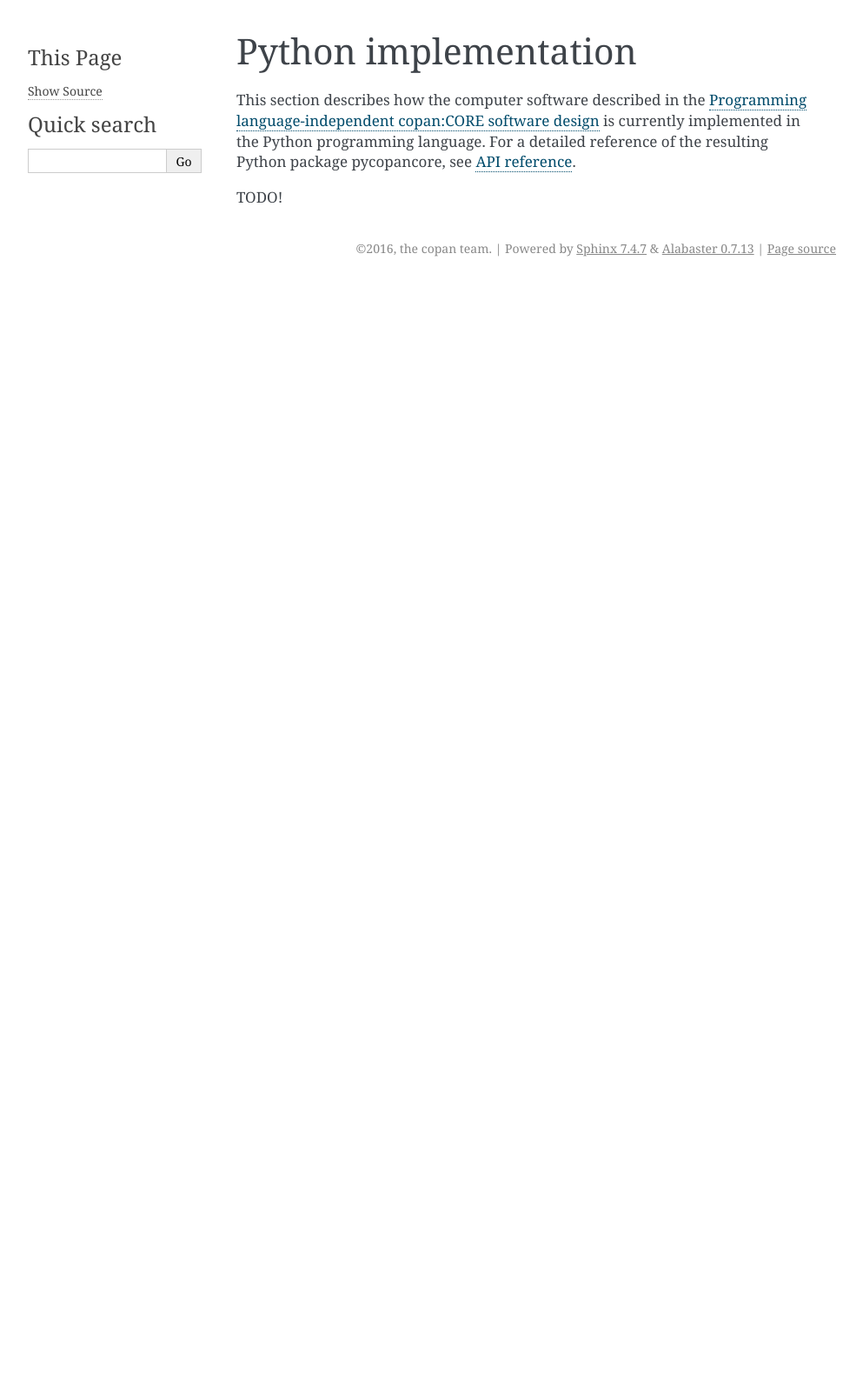
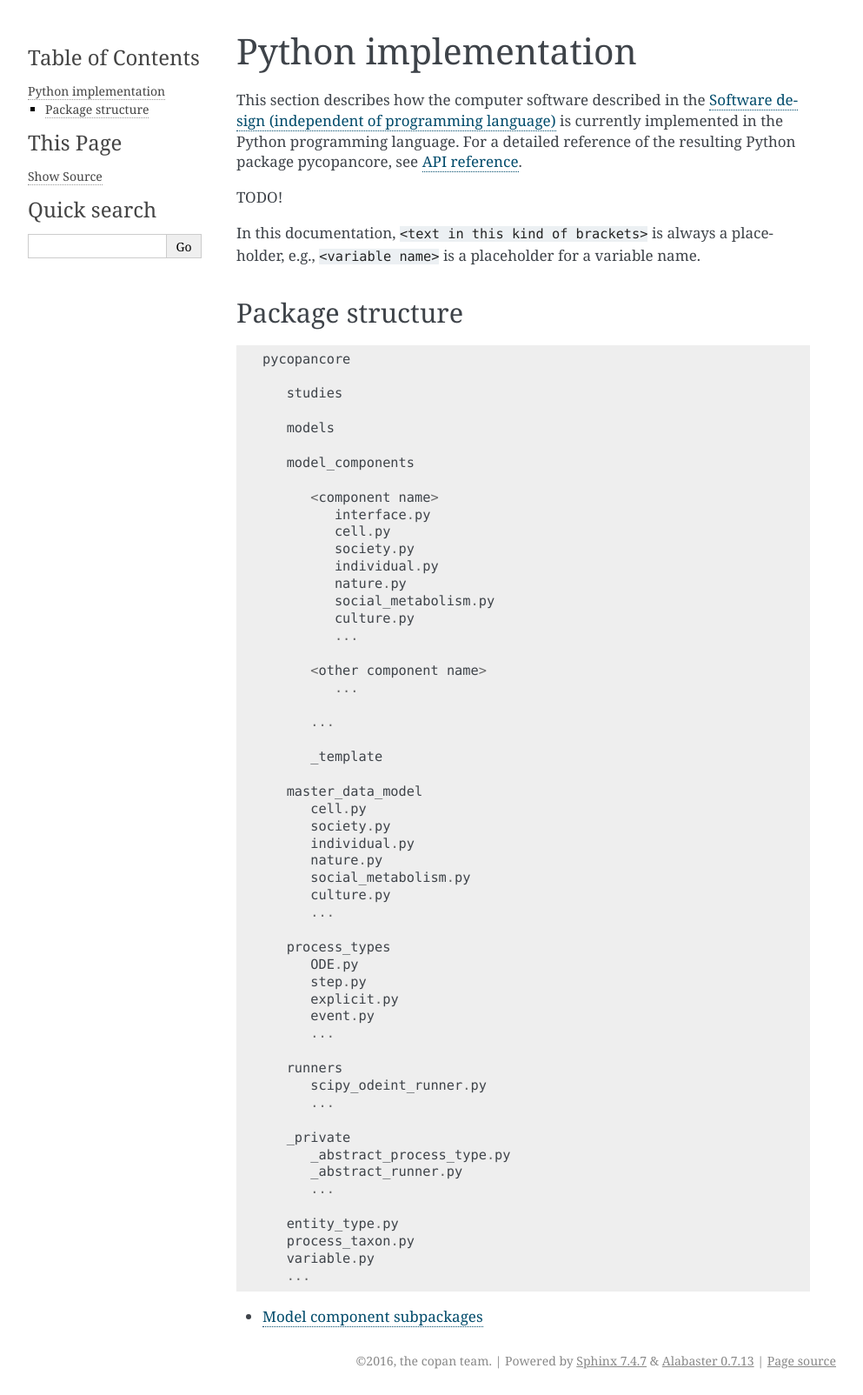
Before and after one commit to pik-copan/pycopancore, a Sphinx documentation site: the page built from docs/framework_documentation/python_implementation/index.rst, in a window 1280 px wide. Shown: the whole page at 87% size, without its empty margins (148-1141 px from the left). Built offline with Sphinx 7.4.7, drawn with Linux system fonts in a browser that asks for light colours; before the commit the page ends 900 px from its top, so only the background shows below that.

Commit message:
zwischenstand

```diff
--- a/docs/framework_documentation/modeling_framework/index.rst
+++ b/docs/framework_documentation/abstract_level/index.rst
@@ -1,5 +1,5 @@
-copan\:CORE modeling framework
-==============================
+Abstract description of the copan\:CORE modeling framework
+==========================================================
 
 This section describes the copan\:CORE World-Earth modeling framework, its concepts and overall data model in abstract and mathematical terms.
 For its realization in computer software, see :doc:`../software_design/index`, and
--- a/docs/framework_documentation/index.rst
+++ b/docs/framework_documentation/index.rst
@@ -11,7 +11,7 @@ Contents:
 .. toctree::
    :maxdepth: 2
 
-   modeling_framework/index
+   abstract_level/index
    software_design/index
    python_implementation/index
    entity_types/index
--- a/docs/framework_documentation/python_implementation/index.rst
+++ b/docs/framework_documentation/python_implementation/index.rst
@@ -5,3 +5,74 @@ This section describes how the computer software described in the :doc:`../softw
 For a detailed reference of the resulting Python package pycopancore, see :doc:`../../api_reference`.
 
 TODO!
+
+In this documentation, ``<text in this kind of brackets>`` is always a placeholder,
+e.g., ``<variable name>`` is a placeholder for a variable name.
+
+
+Package structure
+-----------------
+
+
+::
+
+   pycopancore
+
+      studies
+
+      models
+
+      model_components
+
+         <component name>
+            interface.py
+            cell.py
+            society.py
+            individual.py
+            nature.py
+            social_metabolism.py
+            culture.py
+            ...
+
+         <other component name>
+            ...
+
+         ...
+
+         _template
+
+      master_data_model
+         cell.py
+         society.py
+         individual.py
+         nature.py
+         social_metabolism.py
+         culture.py
+         ...
+
+      process_types
+         ODE.py
+         step.py
+         explicit.py
+         event.py
+         ...
+
+      runners
+         scipy_odeint_runner.py
+         ...
+
+      _private
+         _abstract_process_type.py
+         _abstract_runner.py
+         ...
+
+      entity_type.py
+      process_taxon.py
+      variable.py
+      ...
+
+
+.. toctree::
+   :maxdepth: 1
+
+   model_components
--- a/docs/framework_documentation/software_design/index.rst
+++ b/docs/framework_documentation/software_design/index.rst
@@ -1,9 +1,9 @@
-Programming language-independent copan\:CORE software design
-============================================================
+Software design (independent of programming language)
+=====================================================
 
 This section describes the programming language-independent parts of
-how the abstract :doc:`../modeling_framework/index` is realized as computer software.
-For the current implementation concept in the Python programming language, see :doc:`../python_implementation/index`.
+how the :doc:`abstract description<../abstract_level/index>` of the modeling framework is realized as computer software.
+For the current implementation concept in the Python programming language, see :doc:`here<../python_implementation/index>`.
 
 .. (Later this may switch from Python to Cython!)
 
--- a/docs/index.rst
+++ b/docs/index.rst
@@ -2,6 +2,7 @@
    sphinx-quickstart on Wed Jun  1 10:59:39 2016.
    You can adapt this file completely to your liking, but it should at least
    contain the root `toctree` directive.
+
 
 pycopancore: a Python package implementing the copan\:CORE World-Earth modeling framework and base model
 ========================================================================================================
@@ -23,6 +24,7 @@ Contents:
    api_reference
    framework_documentation/index
 
+
 Indices and tables
 ------------------
 
```
Also changed, not shown: other parts of docs/framework_documentation/index.rst (+2 -2 lines), docs/framework_documentation/abstract_level/language_terminology_concepts.rst (renamed from docs/framework_documentation/modeling_framework/language_terminology_concepts.rst, +24 -10 lines), docs/framework_documentation/python_implementation/model_components.rst (added, +92 -0 lines), 1 other file.
